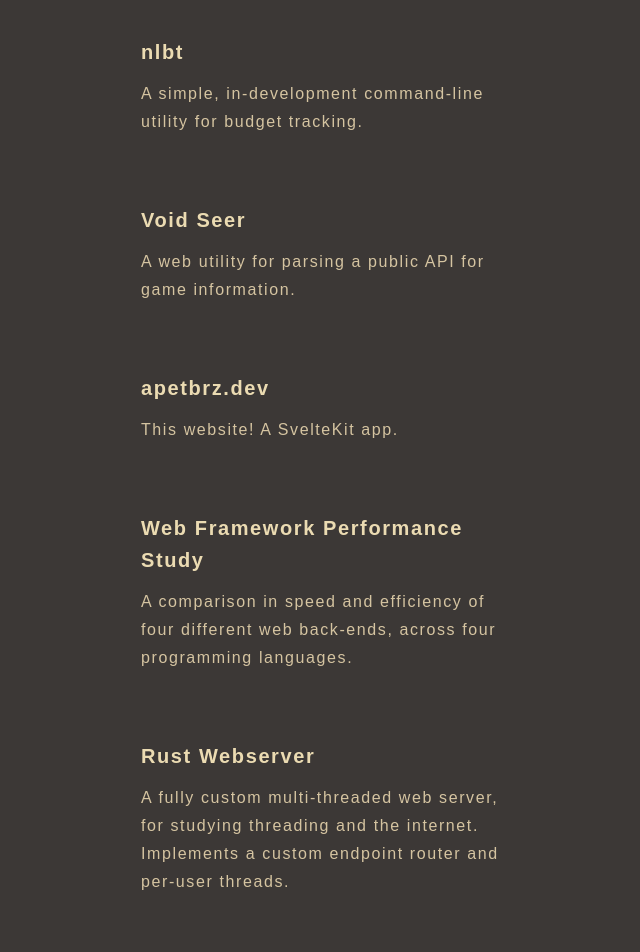
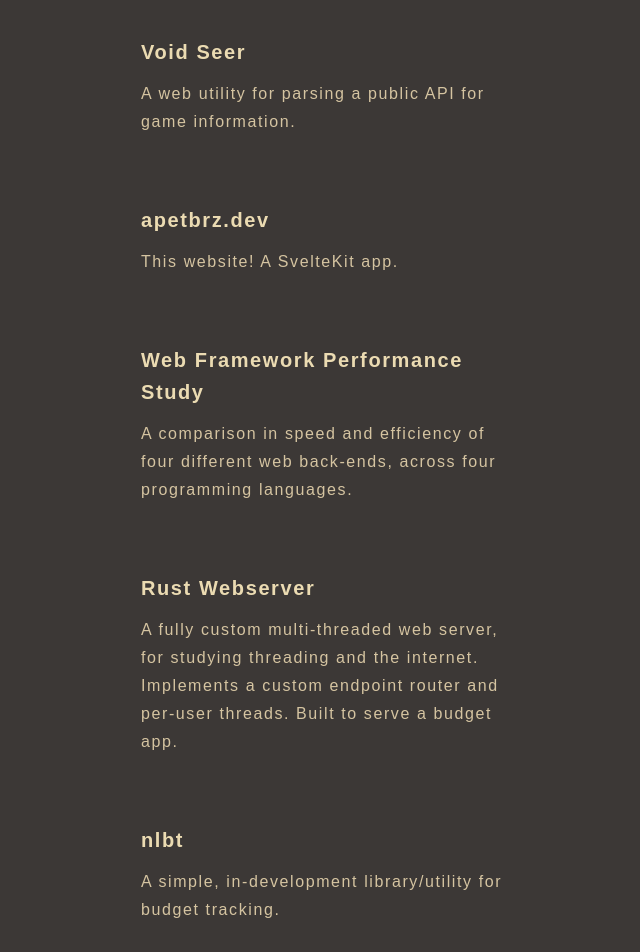
Before and after one commit to apetbrz/portfolio, a SvelteKit app in the folder client/: page /projects in a window 1280 px wide. Shown: the part 396-1348 px from the top of the page, without its empty margins (315-955 px from the left). Before the commit the page ends 1320 px from the top, so only its background shows below. Built offline with nearby package versions, Linux system fonts and the light colour scheme.

Commit message:
rearranged projects

```diff
--- a/client/src/routes/projects/+page.svelte
+++ b/client/src/routes/projects/+page.svelte
@@ -10,15 +10,6 @@
 		id="maindiv"
 		class="flex flex-col justify-center items-center w-full"
 	>
-		<a href="https://github.com/apetbrz/nlbt" class="w-md pretty sans pretty-button-nofocus">
-			<div class="sm:px-8">
-				<h3>nlbt</h3>
-				<p>
-					A simple, in-development command-line utility for budget
-					tracking.
-				</p>
-			</div>
-		</a>
 		<a href="https://relics.apetbrz.dev/" class="w-md pretty sans pretty-button-nofocus">
 			<div class="sm:px-8">
 				<h3>Void Seer</h3>
@@ -46,6 +37,16 @@
 				<p>
 					A fully custom multi-threaded web server, for studying threading
 					and the internet. Implements a custom endpoint router and per-user threads.
+					Built to serve a budget app.
+				</p>
+			</div>
+		</a>
+		<a href="https://github.com/apetbrz/nlbt" class="w-md pretty sans pretty-button-nofocus">
+			<div class="sm:px-8">
+				<h3>nlbt</h3>
+				<p>
+					A simple, in-development library/utility for budget
+					tracking.
 				</p>
 			</div>
 		</a>
```
